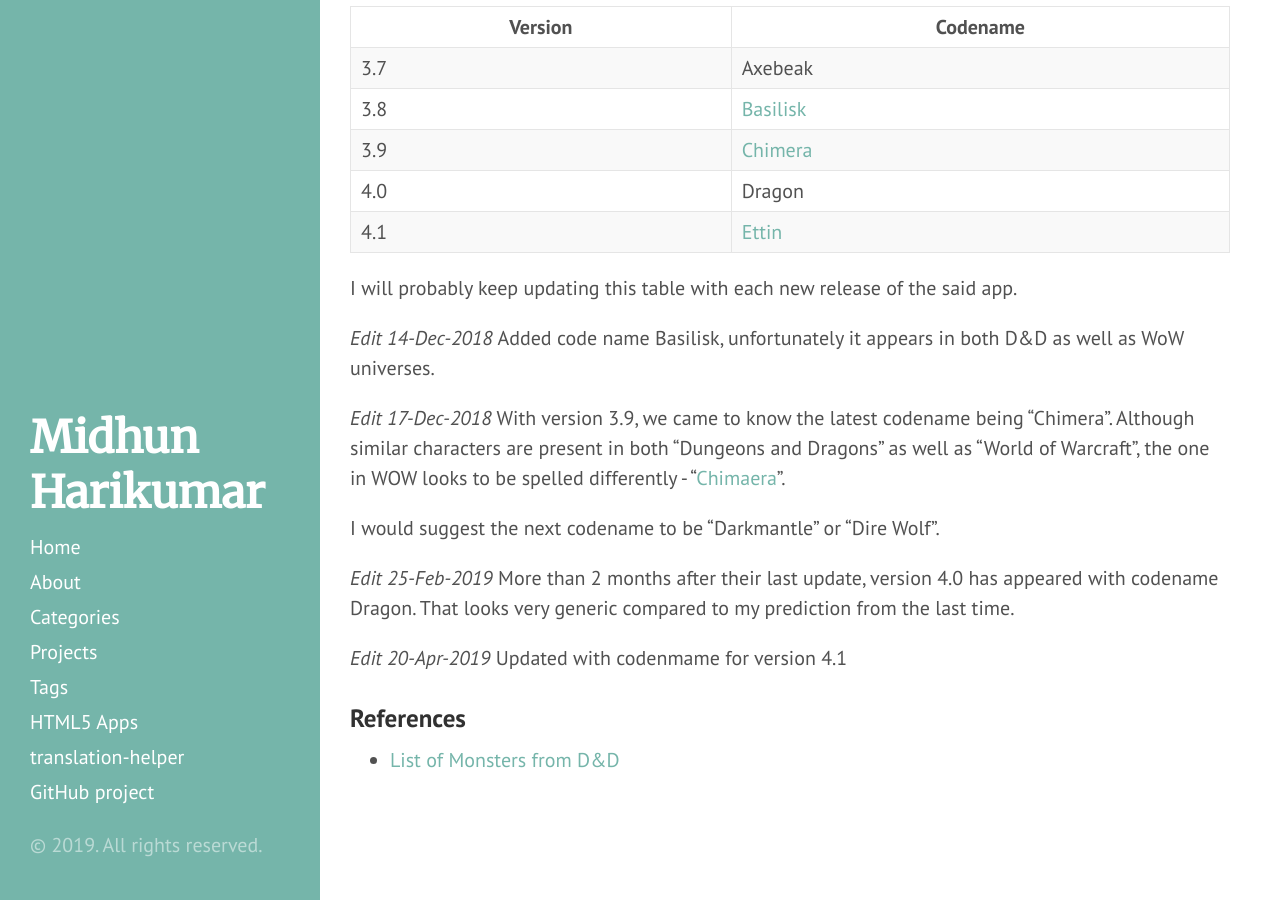
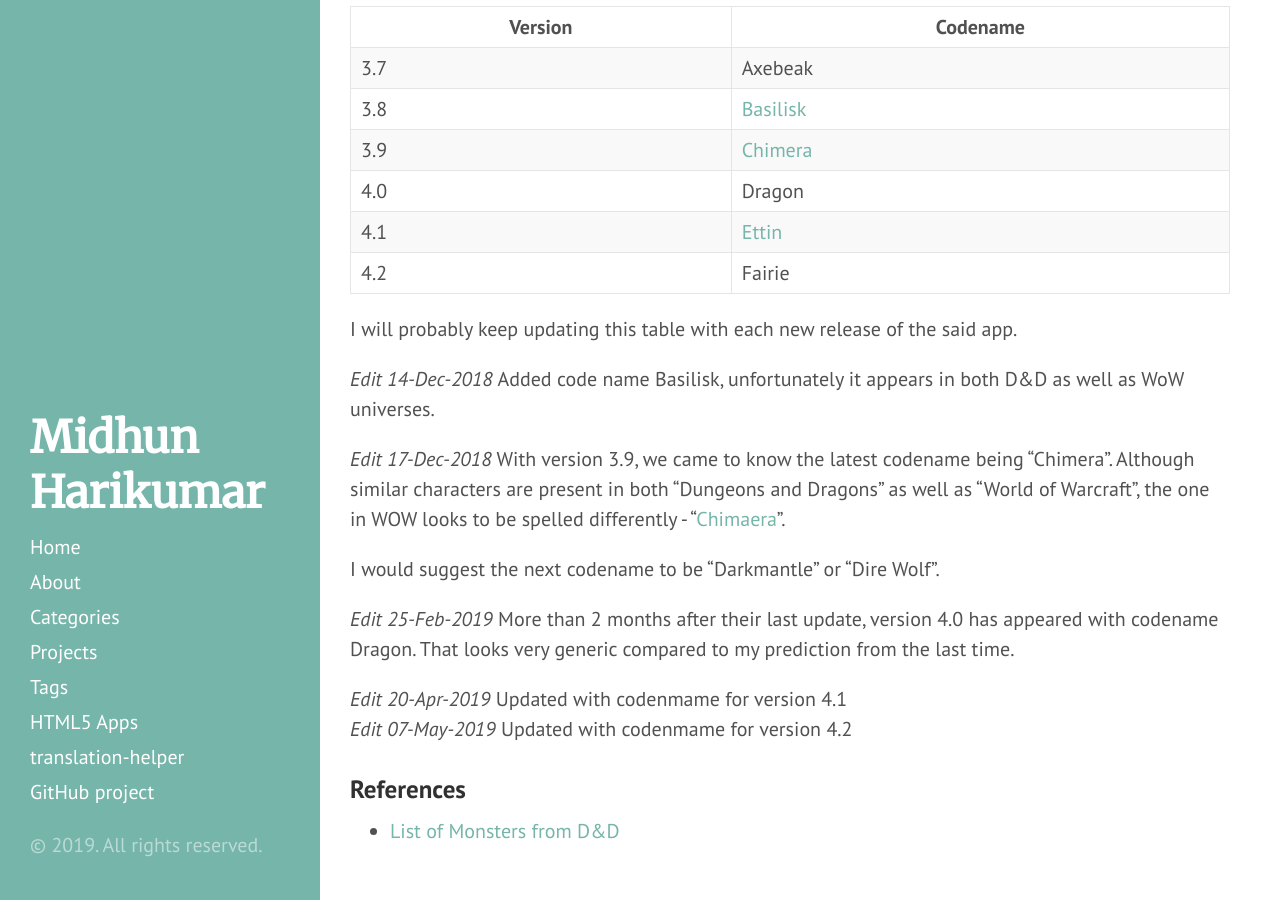
Before and after one commit to midhunhk/midhunhk.github.io, a Jekyll site: the page built from _posts/2018-10-26-android-messages-mark-2.md, in a window 1280 px wide and 900 px high, scrolled down 355 px. Built offline with Jekyll 4.4.1, drawn with Linux system fonts in a browser that asks for light colours.

Commit message:
Update 2018-10-26-android-messages-mark-2.md

```diff
--- a/_posts/2018-10-26-android-messages-mark-2.md
+++ b/_posts/2018-10-26-android-messages-mark-2.md
@@ -19,6 +19,7 @@
 | 3.9     | [Chimera](https://en.wikipedia.org/wiki/Chimera_(Dungeons_%26_Dragons)) |
 | 4.0     | Dragon   |
 | 4.1     | [Ettin](https://en.wikipedia.org/wiki/Ettin_(Dungeons_%26_Dragons)) |
+| 4.2     | Fairie   |
 
 I will probably keep updating this table with each new release of the said app.
 
@@ -33,6 +34,7 @@
 *Edit 25-Feb-2019* More than 2 months after their last update, version 4.0 has appeared with codename Dragon. That looks very generic compared to my prediction from the last time.
 
 *Edit 20-Apr-2019* Updated with codenmame for version 4.1
+*Edit 07-May-2019* Updated with codenmame for version 4.2
 
 ### References
  - [List of Monsters from D&D](https://en.wikipedia.org/wiki/List_of_Dungeons_%26_Dragons_5th_edition_monsters)
```
